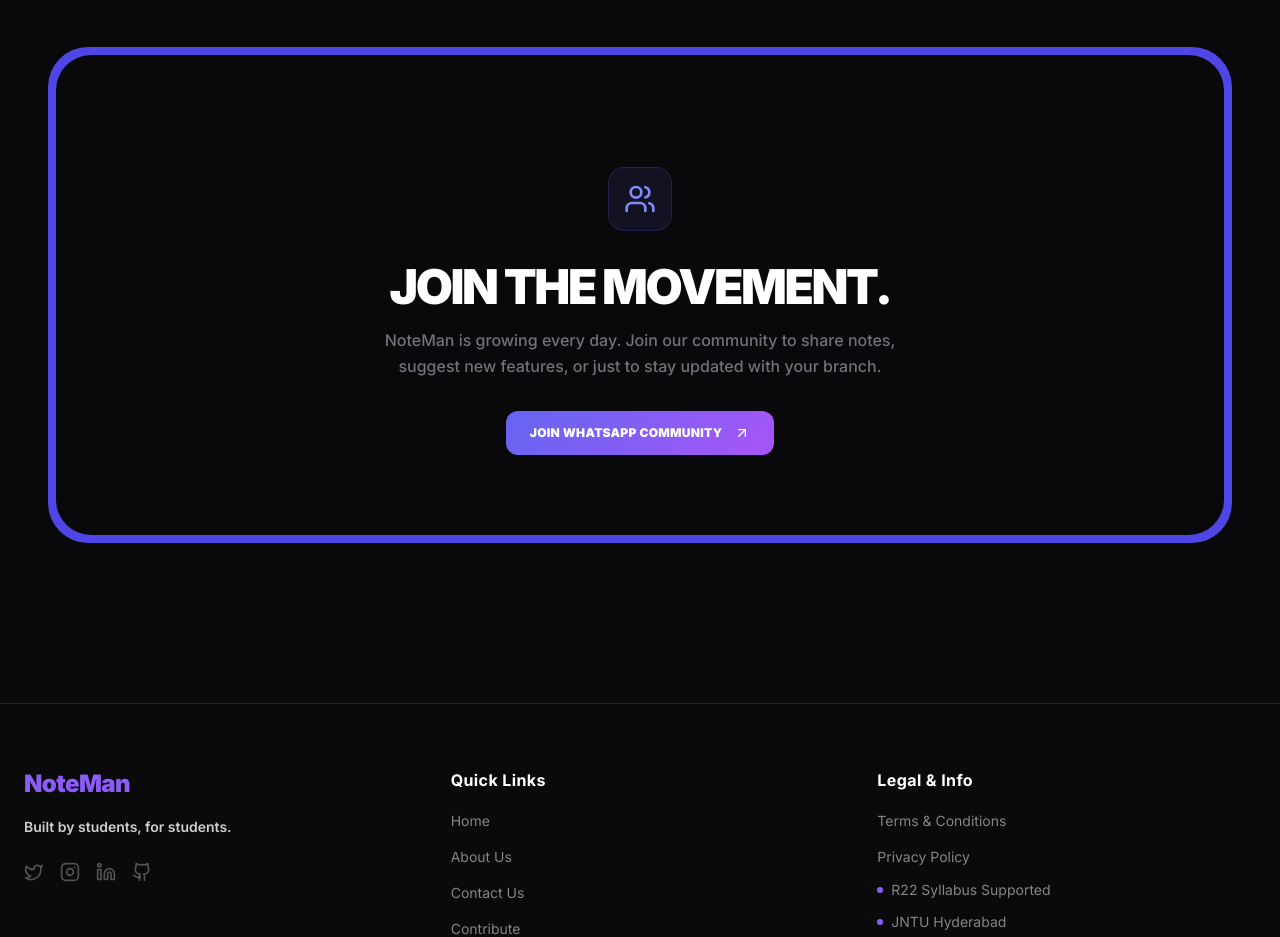
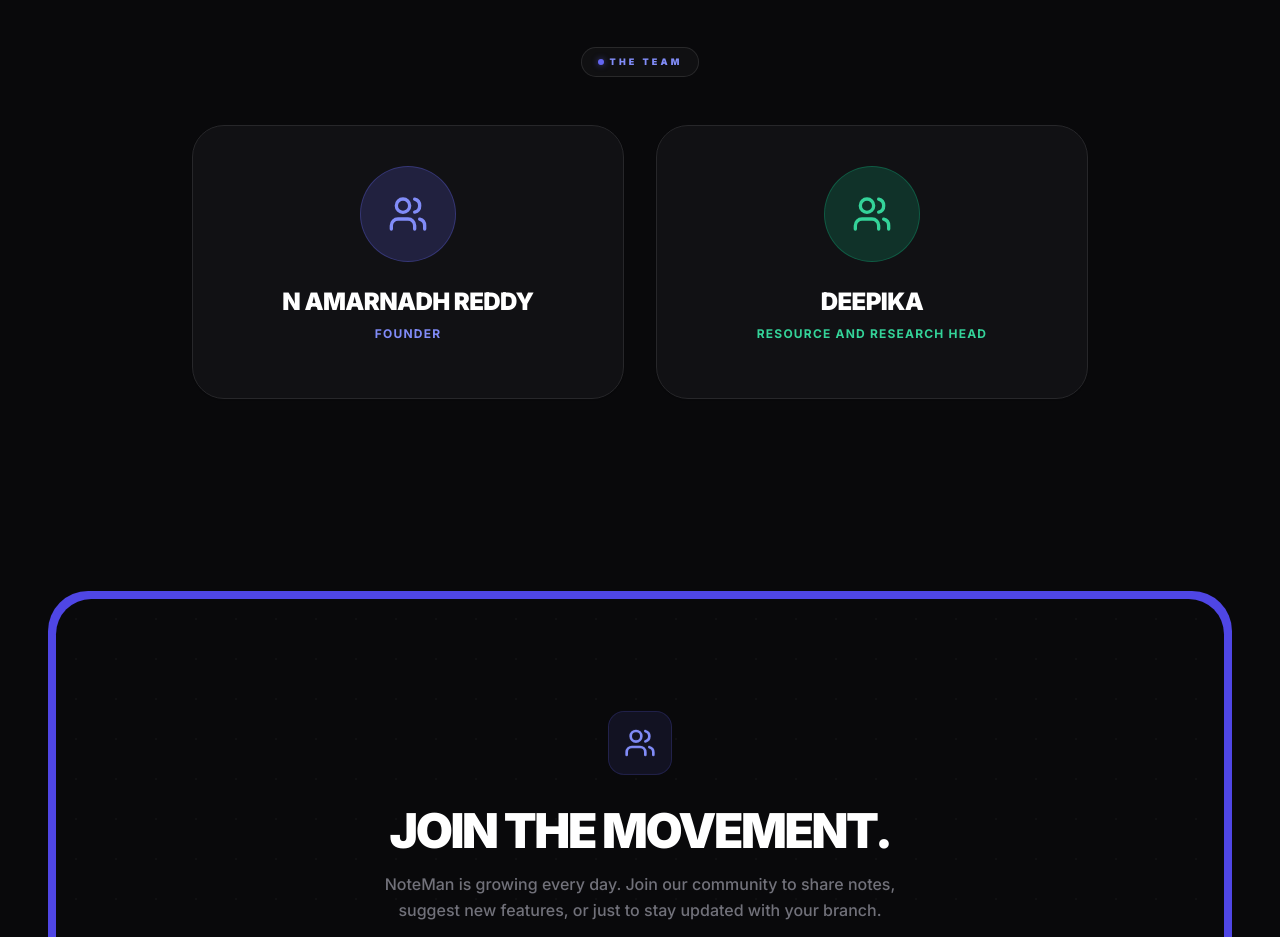
Before and after one commit to itsamar971/noteman-frontend-, a React (Vite) app: page /about in a window 1280 px wide. Shown: the part 1860-2797 px from the top of the page. Built offline with nearby package versions, Linux system fonts and the light colour scheme; no server answers.

Commit message:
Update footer links, contribute form, and add team members

```diff
--- a/src/components/layout/Footer.tsx
+++ b/src/components/layout/Footer.tsx
@@ -14,8 +14,6 @@
   const socialLinks = [
     { icon: Twitter,   label: "X (Twitter)", href: "#" },
     { icon: Instagram, label: "Instagram",   href: "#" },
-    { icon: Linkedin,  label: "LinkedIn",    href: "#" },
-    { icon: Github,    label: "GitHub",      href: "https://github.com" },
   ];
 
   const legalLinks = [
@@ -64,7 +62,6 @@
             <li><button onClick={() => setLocation("/about")} className="text-white/50 text-sm hover:text-white transition-colors">About Us</button></li>
             <li><button onClick={() => window.open("https://docs.google.com/forms/d/e/1FAIpQLSctIIgnPikT8HukJTp_pApE35JH6x8HhTw8jeB9JIHV_lZJTg/viewform?usp=dialog", "_blank")} className="text-white/50 text-sm hover:text-white transition-colors">Contact Us</button></li>
             <li><button onClick={() => setLocation("/contribute")} className="text-white/50 text-sm hover:text-white transition-colors">Contribute</button></li>
-            <li><a href="https://github.com" target="_blank" rel="noopener noreferrer" className="text-white/50 text-sm hover:text-white transition-colors">GitHub</a></li>
           </ul>
         </div>
 
--- a/src/pages/AboutPage.tsx
+++ b/src/pages/AboutPage.tsx
@@ -147,6 +147,33 @@
             </div>
           </motion.section>
 
+          {/* ============ THE TEAM ============ */}
+          <motion.section variants={itemVariants} className="text-center space-y-12">
+            <div className="flex justify-center">
+              <span className="eyebrow inline-block bg-zinc-900/50 px-4 py-1.5 rounded-full border border-white/10 text-zinc-400 text-xs font-bold uppercase tracking-widest">The Team</span>
+            </div>
+
+            <div className="grid grid-cols-1 md:grid-cols-2 gap-8 max-w-4xl mx-auto">
+              <div className="glass-card rounded-[2rem] p-8 md:p-10 border-white/5 bg-zinc-900/40 relative group overflow-hidden flex flex-col items-center">
+                <div className="absolute inset-0 bg-gradient-to-br from-indigo-500/10 to-purple-500/10 opacity-0 group-hover:opacity-100 transition-opacity duration-500" />
+                <div className="w-24 h-24 rounded-full bg-indigo-500/20 mb-6 flex items-center justify-center border border-indigo-500/30">
+                  <Users className="w-10 h-10 text-indigo-400" />
+                </div>
+                <h3 className="text-2xl font-black uppercase tracking-tight mb-2 relative z-10">N Amarnadh Reddy</h3>
+                <p className="text-indigo-400 font-bold uppercase tracking-widest text-xs mb-4 relative z-10">Founder</p>
+              </div>
+
+              <div className="glass-card rounded-[2rem] p-8 md:p-10 border-white/5 bg-zinc-900/40 relative group overflow-hidden flex flex-col items-center">
+                <div className="absolute inset-0 bg-gradient-to-br from-emerald-500/10 to-amber-500/10 opacity-0 group-hover:opacity-100 transition-opacity duration-500" />
+                <div className="w-24 h-24 rounded-full bg-emerald-500/20 mb-6 flex items-center justify-center border border-emerald-500/30">
+                  <Users className="w-10 h-10 text-emerald-400" />
+                </div>
+                <h3 className="text-2xl font-black uppercase tracking-tight mb-2 relative z-10">Deepika</h3>
+                <p className="text-emerald-400 font-bold uppercase tracking-widest text-xs mb-4 relative z-10">Resource and Research Head</p>
+              </div>
+            </div>
+          </motion.section>
+
           {/* ============ OPEN SOURCE CALLOUT ============ */}
           <motion.section variants={itemVariants}>
              <div className="bg-indigo-600 rounded-[2.5rem] p-1 md:p-2 overflow-hidden group">
--- a/src/pages/ContributePage.tsx
+++ b/src/pages/ContributePage.tsx
@@ -49,7 +49,7 @@
 
           <div className="text-center border-t border-white/10 pt-10">
             <a
-              href="#"
+              href="https://docs.google.com/forms/d/e/1FAIpQLSctIIgnPikT8HukJTp_pApE35JH6x8HhTw8jeB9JIHV_lZJTg/viewform"
               target="_blank"
               rel="noopener noreferrer"
               className="inline-flex items-center gap-2 bg-violet-600 hover:bg-violet-500 text-white px-8 py-4 rounded-xl font-bold text-lg transition-transform hover:-translate-y-1 active:scale-95 shadow-lg shadow-violet-500/25"
```
